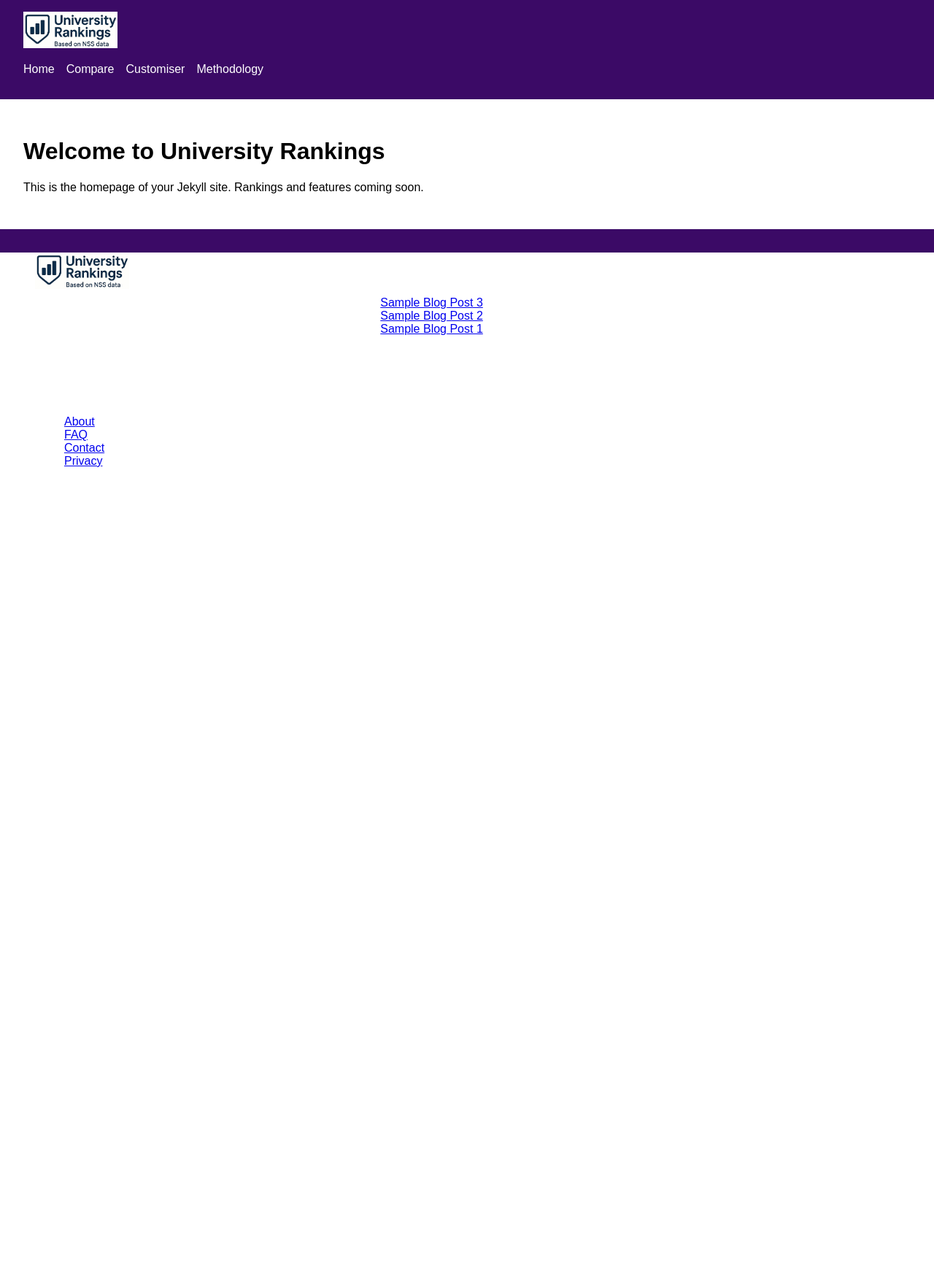
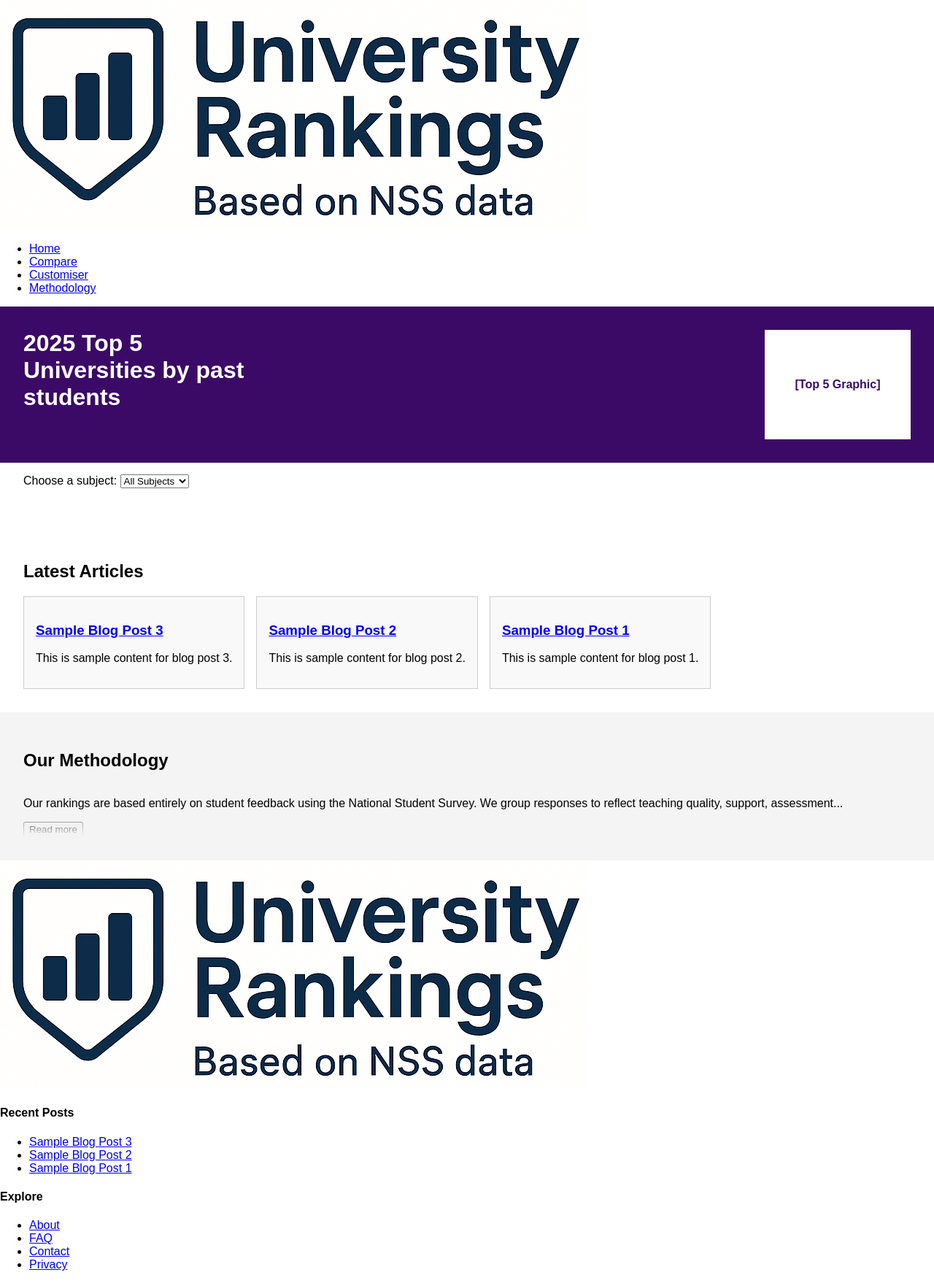
Before and after one commit to UniversityRanking/universityranking.co.uk, a Jekyll site: the page built from index.html, in a window 1280 px wide. Shown: the whole page at 73% size. Built offline with Jekyll 4.4.1, drawn with Linux system fonts in a browser that asks for light colours; before the commit the page ends 900 px from its top, so only the background shows below that.

Commit message:
Add files via upload

```diff
--- a/assets/css/style.css
+++ b/assets/css/style.css
@@ -5,38 +5,83 @@ body {
   padding: 0;
 }
 
-.site-header, .site-footer {
-  background: #3b0a66;
+.hero {
+  display: flex;
+  justify-content: space-between;
+  background-color: #3b0a66;
   color: white;
+  padding: 2rem;
+}
+
+.hero-text h1 {
+  margin: 0;
+  font-size: 2rem;
+  max-width: 50%;
+}
+
+.hero-graphic {
+  display: flex;
+  align-items: center;
+  justify-content: center;
+}
+
+.image-placeholder {
+  width: 200px;
+  height: 150px;
+  background-color: #fff;
+  color: #3b0a66;
+  display: flex;
+  align-items: center;
+  justify-content: center;
+  font-weight: bold;
+}
+
+.subject-filter {
   padding: 1rem 2rem;
 }
 
-.site-logo img {
-  height: 50px;
+#ranking-table {
+  margin: 2rem;
 }
 
-.site-nav ul {
-  list-style: none;
-  padding: 0;
+.blog-preview {
+  padding: 2rem;
+}
+
+.blog-cards {
   display: flex;
+  overflow-x: auto;
   gap: 1rem;
 }
 
-.site-nav a {
-  color: white;
-  text-decoration: none;
+.blog-card {
+  min-width: 250px;
+  border: 1px solid #ccc;
+  padding: 1rem;
+  background: #f9f9f9;
 }
 
-.footer-column {
-  width: 33%;
-  float: left;
-  padding: 1rem;
+.methodology-preview {
+  padding: 2rem;
+  background: #f4f4f4;
 }
 
-.footer-logo {
-  max-height: 50px;
+.fade-block {
+  position: relative;
+  max-height: 5.5em;
+  overflow: hidden;
 }
 
-.site-main {
-  padding: 2rem;
+.fade-block.expanded {
+  max-height: none;
 }
+
+.fade-out {
+  content: "";
+  position: absolute;
+  bottom: 0;
+  left: 0;
+  width: 100%;
+  height: 2em;
+  background: linear-gradient(to bottom, rgba(244,244,244,0), #f4f4f4);
+}
--- a/index.html
+++ b/index.html
@@ -3,5 +3,44 @@ layout: default
 title: Home
 ---
 
-<h1>Welcome to University Rankings</h1>
-<p>This is the homepage of your Jekyll site. Rankings and features coming soon.</p>
+<section class="hero">
+  <div class="hero-text">
+    <h1>2025 Top 5 Universities by past students</h1>
+  </div>
+  <div class="hero-graphic">
+    <!-- DROP YOUR TOP 5 IMAGE HERE -->
+    <div class="image-placeholder">[Top 5 Graphic]</div>
+  </div>
+</section>
+
+<div class="subject-filter">
+  <label for="subject-select">Choose a subject:</label>
+  <select id="subject-select">
+    <option value="">All Subjects</option>
+    <option value="Law">Law</option>
+    <option value="Engineering">Engineering</option>
+    <option value="Medicine">Medicine</option>
+  </select>
+</div>
+
+<div id="ranking-table"></div>
+
+<section class="blog-preview">
+  <h2>Latest Articles</h2>
+  <div class="blog-cards">
+    {% for post in site.posts limit:5 %}
+    <div class="blog-card">
+      <h3><a href="{{ post.url }}">{{ post.title }}</a></h3>
+      <p>{{ post.excerpt | strip_html | truncatewords: 20 }}</p>
+    </div>
+    {% endfor %}
+  </div>
+</section>
+
+<section class="methodology-preview">
+  <h2>Our Methodology</h2>
+  <div class="fade-block">
+    <p>Our rankings are based entirely on student feedback using the National Student Survey. We group responses to reflect teaching quality, support, assessment...<span class="fade-out"></span></p>
+    <button onclick="document.querySelector('.fade-block').classList.add('expanded')">Read more</button>
+  </div>
+</section>
```
Also changed, not shown: assets/js/rankings.js (added, +12 -0 lines).
